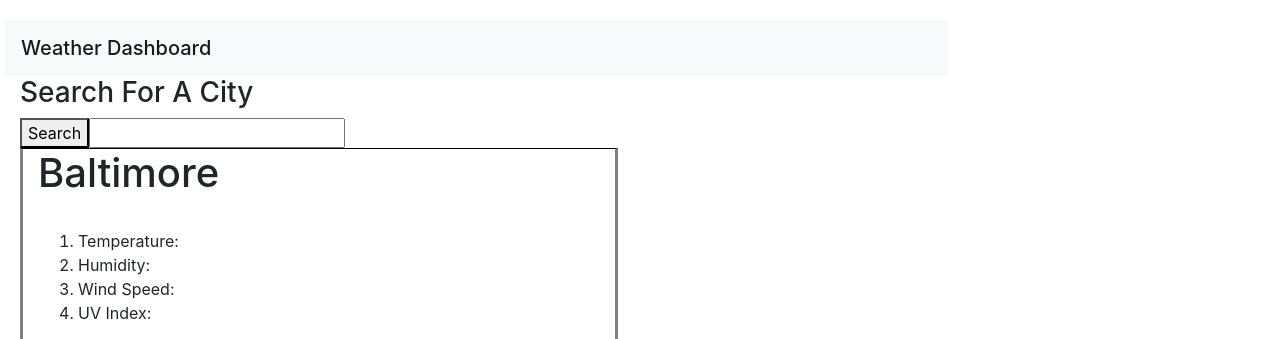
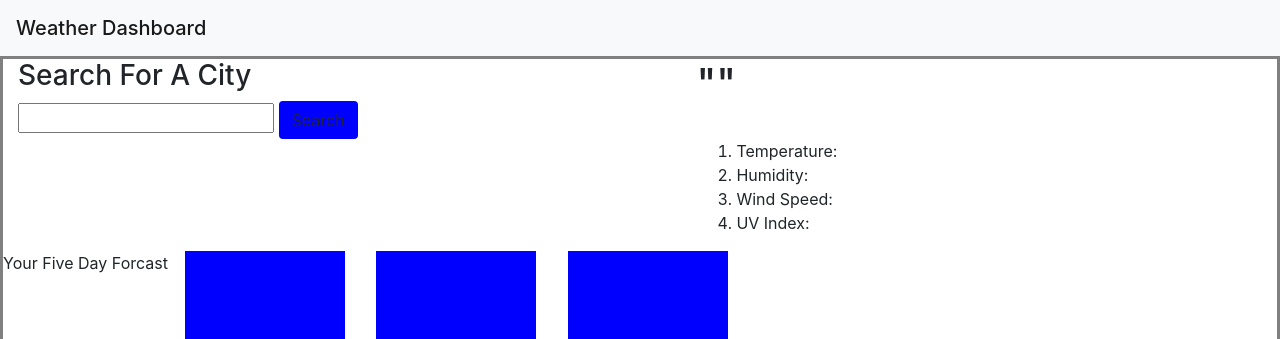
Before and after one commit to MHavrilak/Traveler-s-Weather-Guide, a plain HTML site: page index.html in a window 1280 px wide. Shown: the top 339 px of the page. Drawn offline with nearby package versions, Linux system fonts and the light colour scheme.

Commit message:
more updates

```diff
--- a/assets/script.js
+++ b/assets/script.js
@@ -11,14 +11,14 @@ var humidty = ""
 var winSpd = ""
 var uvIndx = ""
 
-// Weather API
+// Weather API for current weather
 $(document).ready(function) {
 
   function weather() {
     var queryURL = "api.openweathermap.org/data/2.5/forecast?id=524901" + weather + "&apikey=4383960b162385ee11decc2446137670";
 
     $.get.JSON(URL, function(data) {
-        console.log("data");
+        console.log(data);
         updateDOM("data");
     }
   }
--- a/assets/style.css
+++ b/assets/style.css
@@ -1,17 +1,17 @@
 .navbar {
-    text-align: center;
+    text-align: center !important;
     background-color: rgb(71, 62, 62);
     max-width: 100;
 }
 
 #main {
-    float: left;
+    float: right;
     border-block-width: 1px;
     border-block-color: black;
 }
 
 
-#search {
+#search-form {
     float: left;
 }
 
@@ -25,6 +25,8 @@
 
 .main {
     float:right;
+    border-block-width: 1px;
+    border-block-color: black;
 }
 
 #daysrow {
--- a/index.html
+++ b/index.html
@@ -12,23 +12,22 @@
 </head>
 
 <body>
-    <div class="row">
-        <div class="col-3 col-9">
+
             <nav class="navbar navbar-light bg-light">
                 <span class="navbar-brand mb-0 h1">Weather Dashboard</span>
             </nav>
-            <div class="container">
+            <div class="container-fluid">
                 <div class="row">
                     <div class="col-lg-4 col-lg-8">
-                        <aside id="search">
+                            <form action="text" id="search-form">
                             <h3>Search For A City</h3>
-                            <form action="text">
+
                                 <input type="text">
-                                <button id="search" onclick="function(updateDOM) class=" btn">Search</button>
+                                <button id="search" onclick=function(data) class="btn">Search</button>
                             </form>
-                        </aside>
-                        <div class="container-fluid" id="main">
-                            <h1 id="city">Baltimore</h1>
+
+                        <div id="main">
+                            <h1 id="city">""</h1>
                             <img src="" id="icon">
                             <ol>
                                 <li>Temperature:</li>
```
